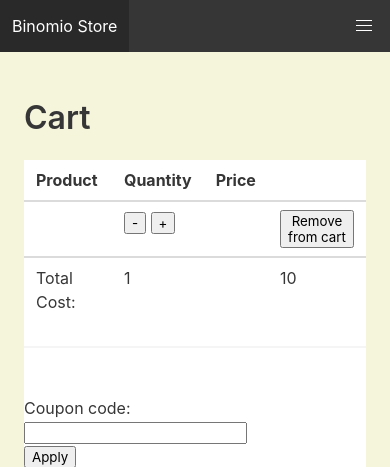
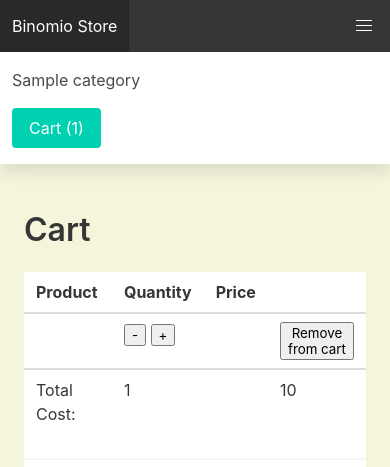
Before and after one commit to don-ciccio/django-vue-ecommerce, a Django app: template apps/cart/templates/cart.html in a window 390 px wide, after a click that opens the changed part. Shown: the top 467 px of the page. Run offline with Django 3.2, Linux system fonts and the light colour scheme; the template is opened without the code that fills it: most values are stand-ins (such as "Sample title", 1, 10 or a date in 2020); some libraries are stand-ins or nearby versions.

Commit message:
Hamburger menu

```diff
--- a/apps/core/templates/base.html
+++ b/apps/core/templates/base.html
@@ -10,18 +10,18 @@
     </head>
 
     <body>
-        <nav class="navbar is-dark">
+        <nav class="navbar is-dark" id="navbarapp">
             <div class="navbar-brand">
                 <a class="navbar-item" href="{% url 'frontpage' %}">Binomio Store</a>
 
-                <a role="button" class="navbar-burger burger" aria-label="menu" aria-expanded="false" data-target="main-navbar">
+                <a @click="toggleMenu()" role="button" class="navbar-burger burger" aria-label="menu" aria-expanded="false" data-target="main-navbar">
                     <span aria-hidden="true"></span>
                     <span aria-hidden="true"></span>
                     <span aria-hidden="true"></span>
                 </a>
             </div>
 
-            <div id="main-navbar" class="navbar-menu">
+            <div id="main-navbar" class="navbar-menu" :class="{ 'is-active': menuClass }">
                 <div class="navbar-end">
                     {% for category in menu_categories %}
                         <a href="{% url 'category_detail' category.slug %}" class="navbar-item">{{ category.title }}</a>
@@ -72,9 +72,21 @@
                 el: '#navbarapp',
                 delimiters: ['[[', ']]'],
                 store: store,
+                data() {
+                    return {
+                        menuClass: false
+                    }
+                },
                 computed: {
                     numItems: function() {
                         return store.state.numItems
+                    }
+                },
+                methods: {
+                    toggleMenu() {
+                        console.log('toggleMenu');
+
+                        this.menuClass = !this.menuClass;
                     }
                 }
 
```
